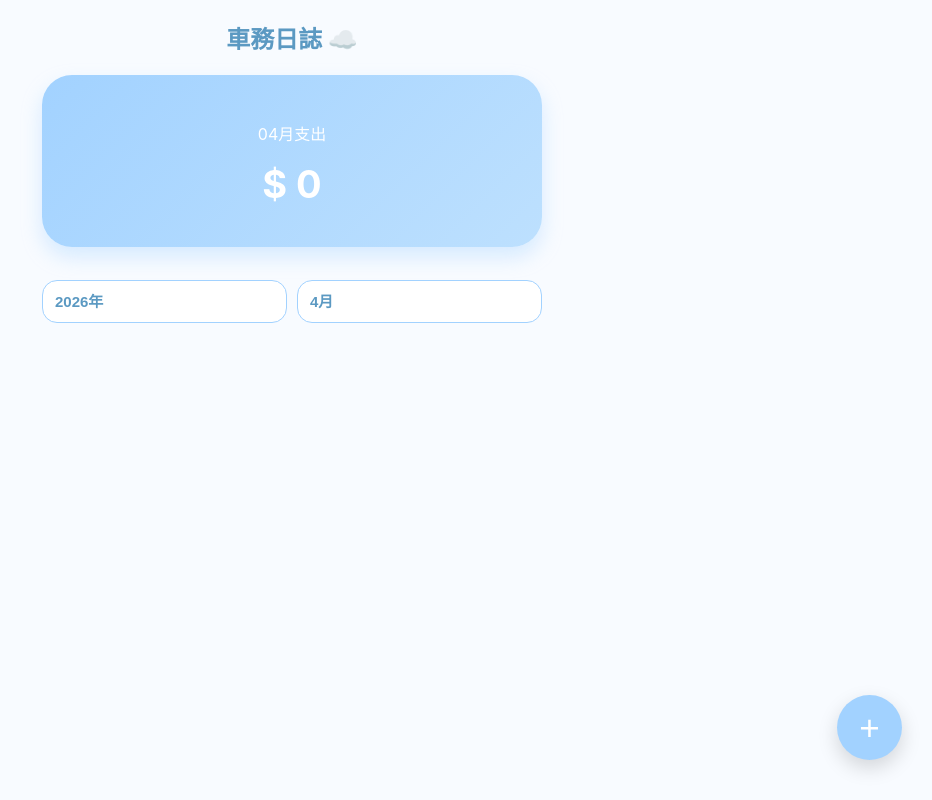
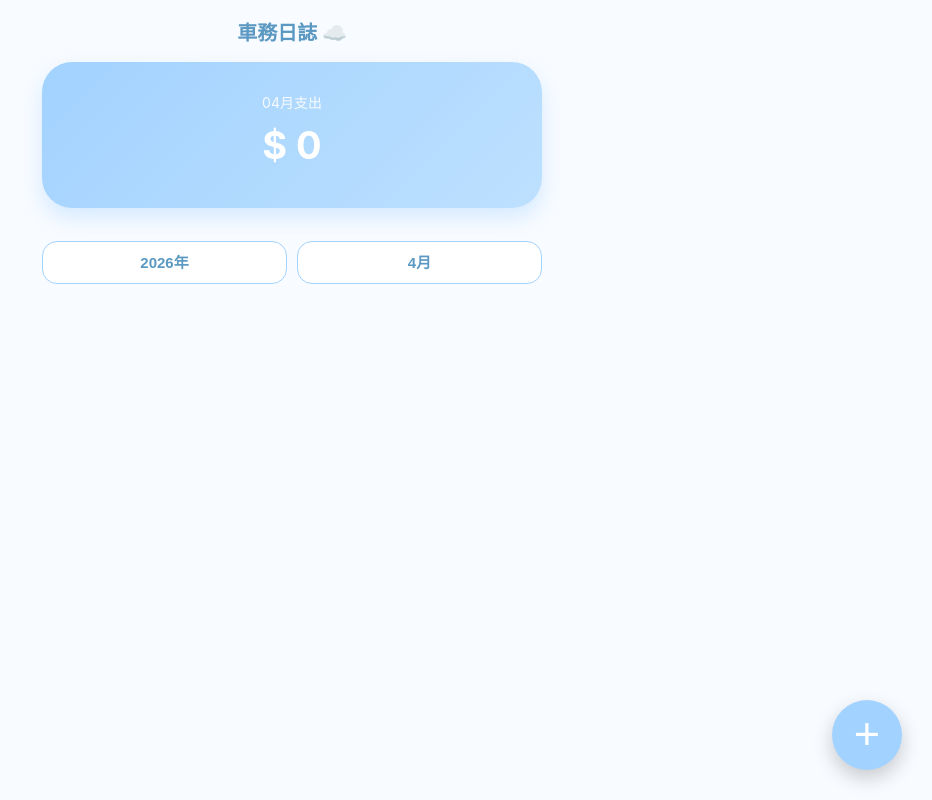
Before and after one commit to Vera9289/car, a plain HTML site: page index.html in a window 1280 px wide. Shown: the whole page, without its empty margins (348-1280 px from the left). Drawn offline with Linux system fonts and the light colour scheme.

Commit message:
Update index.html

```diff
--- a/index.html
+++ b/index.html
@@ -11,30 +11,51 @@
     <title>車務日誌</title>
     <style>
         :root { --main: #A2D2FF; --bg: #F8FBFF; }
-        body { font-family: -apple-system, sans-serif; background: var(--bg); margin: 0; padding: env(safe-area-inset-top) 20px 100px; -webkit-tap-highlight-color: transparent; }
+        body { font-family: -apple-system, sans-serif; background: var(--bg); margin: 0; padding: env(safe-area-inset-top) 20px calc(80px + env(safe-area-inset-bottom)); -webkit-tap-highlight-color: transparent; }
         .container { width: 100%; max-width: 500px; margin: auto; }
         .card { background: linear-gradient(135deg, #A2D2FF, #BDE0FE); color: white; padding: 30px 20px; border-radius: 30px; text-align: center; box-shadow: 0 10px 20px rgba(162, 210, 255, 0.4); margin-bottom: 25px; }
         .card h2 { margin: 10px 0; font-size: 38px; font-weight: bold; }
         .filters { display: flex; gap: 10px; margin-bottom: 20px; }
-        .sel { flex: 1; padding: 12px; border-radius: 15px; border: 1.5px solid #A2D2FF; background: white; color: #5B99C2; font-size: 15px; font-weight: bold; }
+        .sel { flex: 1; padding: 12px; border-radius: 15px; border: 1.5px solid #A2D2FF; background: white; color: #5B99C2; font-size: 15px; font-weight: bold; -webkit-appearance: none; text-align: center;}
         .item { background: white; border-radius: 20px; padding: 18px; margin-bottom: 12px; display: flex; align-items: center; justify-content: space-between; box-shadow: 0 4px 10px rgba(0,0,0,0.03); }
         .info b { display: block; font-size: 16px; color: #444; }
         .info small { color: #AAA; font-size: 12px; }
         .price { font-size: 18px; font-weight: bold; color: #7DB9E8; }
-        .add-btn { position: fixed; bottom: 40px; right: 30px; width: 65px; height: 65px; background: #A2D2FF; color: white; border-radius: 50%; border: none; font-size: 35px; box-shadow: 0 8px 20px rgba(0,0,0,0.15); z-index: 999; }
+
+        /* 修正：把 ＋ 圈圈往上移，躲開底部黑條，並強制圓形置中 */
+        .add-btn {
+            position: fixed;
+            bottom: calc(30px + env(safe-area-inset-bottom)); /* 考慮安全區域 */
+            right: 30px;
+            width: 70px; /* 稍微放大一點 */
+            height: 70px;
+            background: #A2D2FF;
+            color: white;
+            border-radius: 50%; /* 強制正圓 */
+            border: none;
+            font-size: 45px;
+            font-weight: 300; /* 讓 ＋ 號秀氣一點 */
+            box-shadow: 0 8px 20px rgba(0,0,0,0.2);
+            z-index: 999;
+            display: flex; align-items: center; justify-content: center; /* ＋ 號徹底置中 */
+            line-height: 1;
+            padding-bottom: 5px; /* 視覺微調 ＋ 號高度 */
+        }
+
         #pop { display: none; position: fixed; top: 0; left: 0; width: 100%; height: 100%; background: rgba(0,0,0,0.5); z-index: 1000; justify-content: center; align-items: center; }
         .box { background: white; padding: 25px; border-radius: 25px; width: 80%; max-width: 300px; }
-        input, select { width: 100%; padding: 12px; margin: 8px 0; border: 1px solid #EEE; border-radius: 12px; box-sizing: border-box; font-size: 16px; -webkit-appearance: none; }
-        .btn-group { display: flex; gap: 10px; margin-top: 15px; }
+        .box h3 { margin: 0 0 15px; text-align: center; color: #5B99C2; font-size: 18px; }
+        input, select { width: 100%; padding: 12px; margin: 8px 0; border-radius: 12px; border: 1px solid #EEE; box-sizing: border-box; font-size: 16px; -webkit-appearance: none; }
+        .btn-group { display: flex; gap: 10px; margin-top: 20px; }
         .btn { flex: 1; padding: 12px; border: none; border-radius: 12px; font-weight: bold; font-size: 16px; }
     </style>
 </head>
 <body>
 
 <div class="container">
-    <h2 style="color: #5B99C2; text-align: center;">車務日誌 ☁️</h2>
+    <h2 style="color: #5B99C2; text-align: center; font-size: 20px;">車務日誌 ☁️</h2>
     <div class="card">
-        <p id="label">支出小計</p>
+        <p id="label" style="font-size: 14px; opacity: 0.9; margin: 0;">04月支出</p>
         <h2 id="total">$ 0</h2>
     </div>
 
@@ -55,24 +76,24 @@
 
 <div id="pop">
     <div class="box">
-        <h3 style="margin:0 0 10px; text-align:center; color:#5B99C2">新增項目</h3>
+        <h3>新增項目</h3>
         <input type="date" id="in-d">
-        <select id="in-t" onchange="document.getElementById('in-n').style.display=(this.value=='油費'?'none':'block')">
+        <select id="in-t" onchange="toggleNameInput()">
             <option value="油費">油費 ⛽</option>
             <option value="保養">保養 🛠️</option>
-            <option value="其他">✨ 其他</option>
+            <option value="車檢">車檢 🔍</option> <option value="其他">✨ 其他</option>
         </select>
-        <input type="text" id="in-n" placeholder="項目名稱" style="display:none">
+        <input type="text" id="in-n" placeholder="項目名稱 (如：更換機油)" style="display:none">
         <input type="number" id="in-p" placeholder="金額" inputmode="decimal">
         <div class="btn-group">
-            <button class="btn" style="background:#EEE" onclick="document.getElementById('pop').style.display='none'">取消</button>
+            <button class="btn" style="background:#EEE; color:#555" onclick="document.getElementById('pop').style.display='none'">取消</button>
             <button class="btn" style="background:#A2D2FF; color:white" onclick="add()">儲存</button>
         </div>
     </div>
 </div>
 
 <script>
-    var db = JSON.parse(localStorage.getItem('car_db')) || [];
+    var db = JSON.parse(localStorage.getItem('car_db_v2')) || []; // 使用新的數據資料庫，避免衝突
     var today = new Date();
 
     (function init() {
@@ -83,8 +104,17 @@
         ys.value = today.getFullYear();
         document.getElementById('m').value = String(today.getMonth() + 1).padStart(2, '0');
         document.getElementById('in-d').valueAsDate = today;
+        toggleNameInput(); // 初始化時檢查類別
         show();
     })();
+
+    // 依舊是油費不填名稱，其他的要填
+    function toggleNameInput() {
+        const type = document.getElementById('in-t').value;
+        const nameInput = document.getElementById('in-n');
+        nameInput.style.display = (type === '油費') ? 'none' : 'block';
+        if (type === '油費') nameInput.value = '';
+    }
 
     function add() {
         var d = document.getElementById('in-d').value;
@@ -94,12 +124,12 @@
         db.push({
             id: Date.now(),
             t: document.getElementById('in-t').value,
-            n: document.getElementById('in-n').value || document.getElementById('in-t').value,
+            n: document.getElementById('in-n').value || document.getElementById('in-t').value, // 沒填就用類別當名稱
             p: p,
             d: d,
             s: (dt.getMonth()+1) + "/" + dt.getDate()
         });
-        localStorage.setItem('car_db', JSON.stringify(db));
+        localStorage.setItem('car_db_v2', JSON.stringify(db));
         document.getElementById('pop').style.display = 'none';
         document.getElementById('in-p').value = '';
         show();
@@ -116,6 +146,11 @@
             var id = new Date(i.d);
             if(String(id.getFullYear()) == sy && (sm == 'all' || String(id.getMonth()+1).padStart(2, '0') == sm)) {
                 sum += parseFloat(i.p);
+                let icon = '✨';
+                if(i.t === '油費') icon = '⛽';
+                if(i.t === '保養') icon = '🛠️';
+                if(i.t === '車檢') icon = '🔍'; // 加回車檢圖示
+
                 l.innerHTML += '<div class="item"><div class="info"><b>'+i.n+'</b><small>'+i.s+'</small></div><div class="price">$'+parseFloat(i.p).toLocaleString()+' <span onclick="del('+i.id+')" style="margin-left:10px; opacity:0.3">✕</span></div></div>';
             }
         });
@@ -124,9 +159,11 @@
     }
 
     function del(id) {
-        db = db.filter(function(x){ return x.id !== id; });
-        localStorage.setItem('car_db', JSON.stringify(db));
-        show();
+        if(confirm("確定刪除嗎？")) { // 在 App 模式下，confirm 應可運作
+            db = db.filter(function(x){ return x.id !== id; });
+            localStorage.setItem('car_db_v2', JSON.stringify(db));
+            show();
+        }
     }
 </script>
 </body>
```
